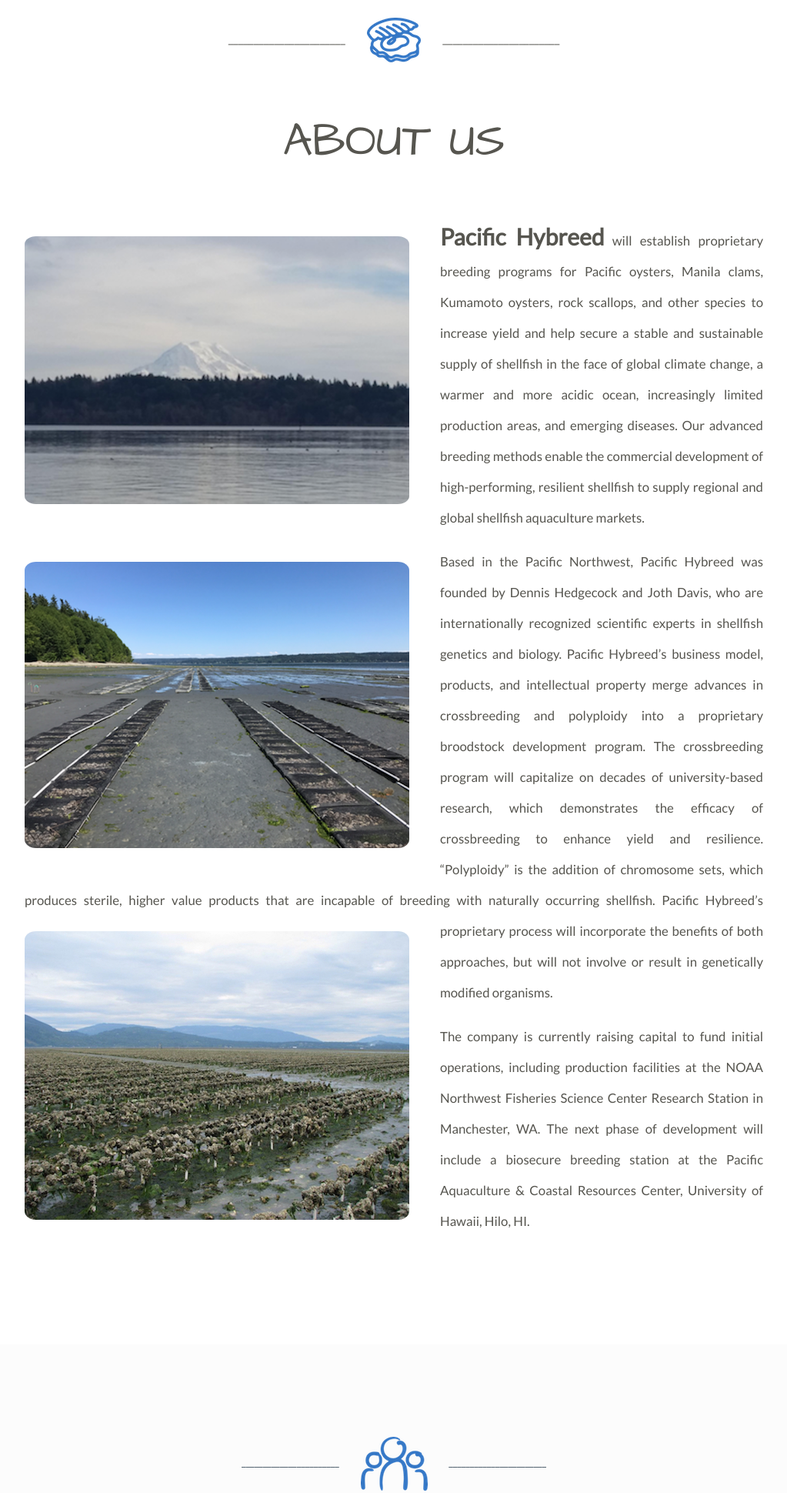
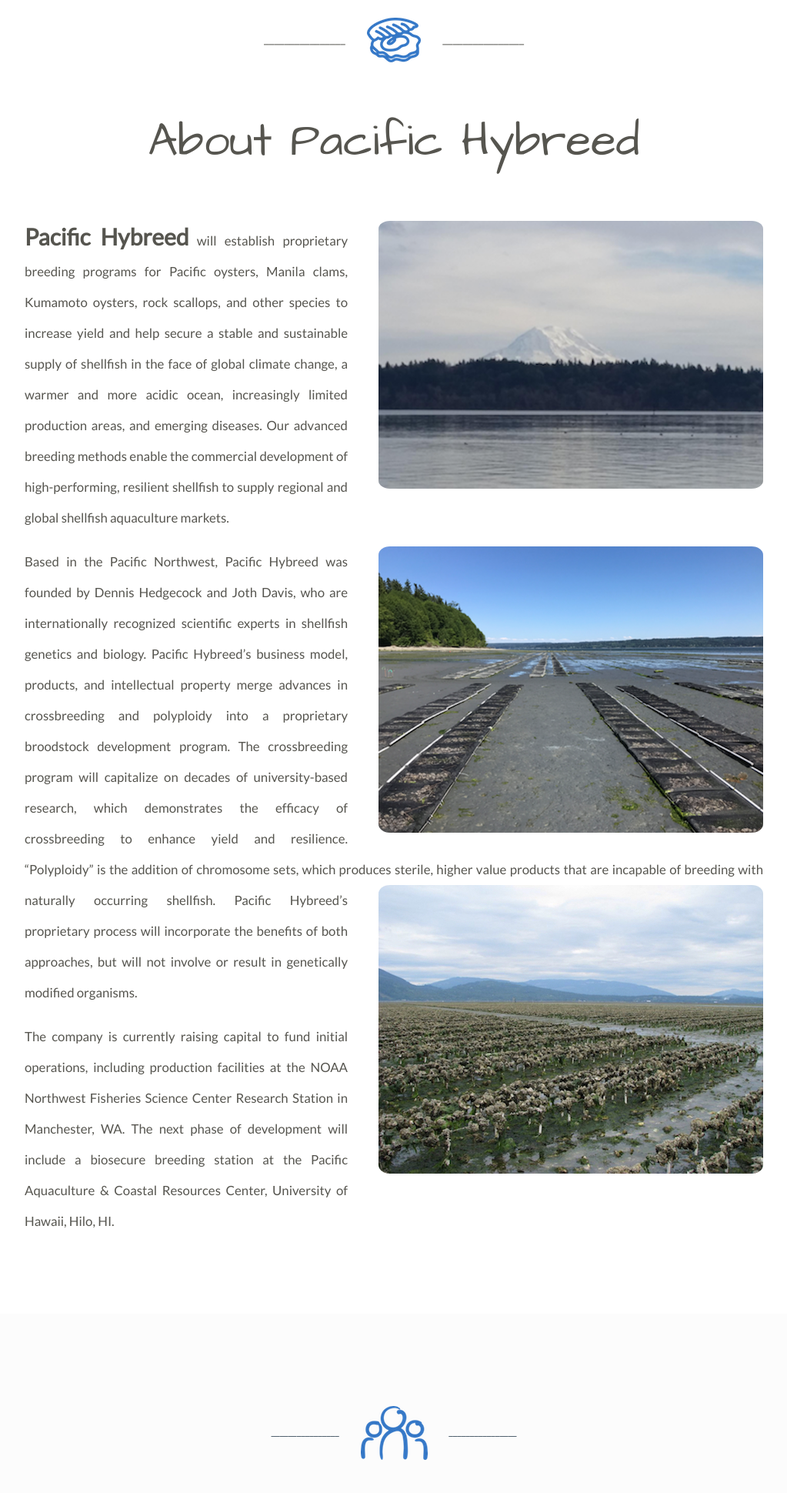
Before and after one commit to wdelius/hybreed_final, a plain HTML site: page index.html in a window 1280 px wide. Shown: the part 757-2697 px from the top of the page at 77% size, without its empty margins (128-1151 px from the left). Drawn offline with nearby package versions, Linux system fonts and the light colour scheme; a web font is replaced by a local one.

Commit message:
updated draft for
Jon and Dennis

```diff
--- a/index.html
+++ b/index.html
@@ -86,21 +86,21 @@
 
       <div id="oyst">
 
-        <div class="oystline">_______________________</div>
+        <div class="oystline">________________</div>
         <img src="images/oyster-vector.png" id="oyster-vect" alt="oyster">
-        <div class="oystline">_______________________</div>
+        <div class="oystline">________________</div>
 
       </div>
 
 
 
-        <div id="abouth1"><h1>About Us</h1></div>
+        <div id="abouth1"><h1>About Pacific Hybreed</h1></div>
 
 
-          <p> <!-- <img src="images/farm.jpg" class="floatleft" alt="oysters">--><img src="images/rainier2.png" class="floatleft" alt="oysters"> <span id="strong"> Pacific Hybreed</span> will establish proprietary breeding programs for Pacific oysters, Manila clams, Kumamoto oysters, rock scallops, and other species to increase yield and help secure a stable and sustainable supply of shellfish in the face of global climate change, a warmer and more acidic ocean, increasingly limited production areas, and emerging diseases.  Our advanced breeding methods enable the commercial development of high-performing, resilient shellfish to supply regional and global shellfish aquaculture markets. </p> <br>
+          <p> <!-- <img src="images/farm.jpg" class="floatleft" alt="oysters">--><img src="images/rainier2.png" class="floatright" alt="oysters"> <span id="strong"> Pacific Hybreed</span> will establish proprietary breeding programs for Pacific oysters, Manila clams, Kumamoto oysters, rock scallops, and other species to increase yield and help secure a stable and sustainable supply of shellfish in the face of global climate change, a warmer and more acidic ocean, increasingly limited production areas, and emerging diseases.  Our advanced breeding methods enable the commercial development of high-performing, resilient shellfish to supply regional and global shellfish aquaculture markets. </p> <br>
 
 
-          <p><img src="images/thorndyke.png" class="floatleft" alt="oysters"> Based in the Pacific Northwest, Pacific Hybreed was founded by Dennis Hedgecock and Joth Davis, who are internationally recognized scientific experts in shellfish genetics and biology. Pacific Hybreed’s business model, products, and intellectual property merge advances in crossbreeding and polyploidy into a proprietary broodstock development program. The crossbreeding program will capitalize on decades of university-based research, which demonstrates the efficacy of crossbreeding to enhance yield and resilience.  “Polyploidy” is the addition of chromosome sets, which produces sterile, higher value products that are incapable of breeding with naturally occurring shellfish. <img src="images/farm.jpg" class="floatleft" alt="oysters"> Pacific Hybreed’s proprietary process will incorporate the benefits of both approaches, but will not involve or result in genetically modified organisms. </p> <br>
+          <p><img src="images/thorndyke.png" class="floatright" alt="oysters"> Based in the Pacific Northwest, Pacific Hybreed was founded by Dennis Hedgecock and Joth Davis, who are internationally recognized scientific experts in shellfish genetics and biology. Pacific Hybreed’s business model, products, and intellectual property merge advances in crossbreeding and polyploidy into a proprietary broodstock development program. The crossbreeding program will capitalize on decades of university-based research, which demonstrates the efficacy of crossbreeding to enhance yield and resilience.  “Polyploidy” is the addition of chromosome sets, which produces sterile, higher value products that are incapable of breeding with naturally occurring shellfish. <img src="images/farm.jpg" class="floatright" alt="oysters"> Pacific Hybreed’s proprietary process will incorporate the benefits of both approaches, but will not involve or result in genetically modified organisms. </p> <br>
 
           <p>The company is currently raising capital to fund initial operations, including production facilities at the NOAA Northwest Fisheries Science Center Research Station in Manchester, WA.  The next phase of development will include a biosecure breeding station at the Pacific Aquaculture & Coastal Resources Center, University of Hawaii, Hilo, HI.
           </p>
@@ -118,9 +118,9 @@
 
       <div id="oyst">
 
-        <div class="oystline">_______________________</div>
+        <div class="oystline">________________</div>
         <img src="images/team-vector.png" id="oyster-vect" alt="oyster">
-        <div class="oystline">_______________________</div>
+        <div class="oystline">________________</div>
 
       </div>
 
@@ -185,15 +185,15 @@
 
       <div id="oyst">
 
-        <div class="oystline">_______________________</div>
-        <img src="images/team-vector.png" id="oyster-vect" alt="oyster">
-        <div class="oystline">_______________________</div>
+        <div class="oystline">________________</div>
+        <img src="images/solution_vector.png" id="oyster-vect" alt="oyster">
+        <div class="oystline">________________</div>
 
       </div>
 
       <h1> Our Solutions </h1>
 
-        <p>Based in the Pacific Northwest, Pacific Hybreed was founded by Dennis Hedgecock and Joth Davis, who are internationally recognized scientific experts in shellfish genetics and biology. Pacific Hybreed’s business model, products, and intellectual property merge advances in crossbreeding and polyploidy into a proprietary broodstock development program. The crossbreeding program will capitalize on decades of university-based research, which demonstrates the efficacy of crossbreeding to enhance yield and resilience.  “Polyploidy” is the addition of chromosome sets, which produces sterile, higher value products that are incapable of breeding with naturally occurring shellfish.  Pacific Hybreed’s proprietary process will incorporate the benefits of both approaches, but will not involve or result in genetically modified organisms. </p>
+        <p>Blah Blah Blah filler Based in the Pacific Northwest, Pacific Hybreed was founded by Dennis Hedgecock and Joth Davis, who are internationally recognized scientific experts in shellfish genetics and biology. Pacific Hybreed’s business model, products, and intellectual property merge advances in crossbreeding and polyploidy into a proprietary broodstock development program. The crossbreeding program will capitalize on decades of university-based research, which demonstrates the efficacy of crossbreeding to enhance yield and resilience.  “Polyploidy” is the addition of chromosome sets, which produces sterile, higher value products that are incapable of breeding with naturally occurring shellfish.  Pacific Hybreed’s proprietary process will incorporate the benefits of both approaches, but will not involve or result in genetically modified organisms. </p>
 
 
     </div>
@@ -216,9 +216,9 @@
 
       <div id="oyst">
 
-        <div class="oystline">_______________________</div>
+        <div class="oystline">________________</div>
         <img src="images/partner.vector.png" id="oyster-vect" alt="oyster">
-        <div class="oystline">_______________________</div>
+        <div class="oystline">________________</div>
 
     </div>
       <h2>Strategic Relationships</h2>
--- a/main.css
+++ b/main.css
@@ -201,6 +201,7 @@
 
 	#landing h1 {
 		word-spacing: 8.8px;
+		letter-spacing: 1.5px;
 		text-align: center;
     	margin: auto auto;
     	font-size: 26px;
@@ -258,7 +259,7 @@
 		text-align: justify;
 		font-size: 120%;
 		color: #56554f;
-		margin-bottom: 100px;
+		margin-bottom: 60px;
 
 	}
 
@@ -284,8 +285,6 @@
 		padding-top: 20px;
 		margin-bottom: 70px;
 		text-align: center;
-		text-transform: uppercase;
-		margin:;
 		font-family: 'Architects Daughter', cursive;
 	}
 
@@ -333,7 +332,7 @@
 	}
 
 	#team h1 {
-		font-size: 60px;
+		font-size: 65px;
 		margin: 0px auto 100px auto;
 		text-align: center !important;
 		font-family: 'Architects Daughter', cursive;
@@ -418,7 +417,7 @@
 
 
 	#solutions {
-		padding: 60px 60px 80px 60px;
+		padding: 40px 60px 80px 60px;
 		text-align: justify;
 		font-size: 120%;
 		color: #56554f;
@@ -463,7 +462,7 @@
 		border-radius: 0;
 		z-index: 90;
 		width: 33%;
-		opacity: 0.7;
+		opacity: 0.5;
 
 
 
@@ -472,7 +471,7 @@
 
 	img.col-md-4:hover {
 		opacity: 1;
-		transition: all 0.5s ease-in-out 0s;
+		transition: all 0.7s ease-in-out 0s;
 	    -webkit-transition: all 0.3s ease-in-out 0s;
 	}
 
@@ -489,7 +488,7 @@
 
 	#strategic {
 		color: #56554f;
-		padding-top: 50px;
+		padding-top: 60px;
 
 
 	}
```
Also changed, not shown: images/solution_vector.png (added).
